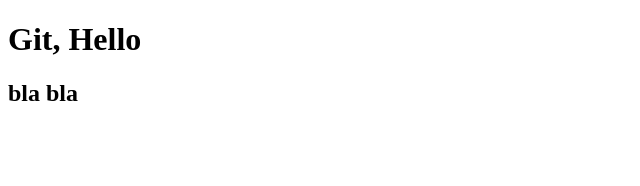
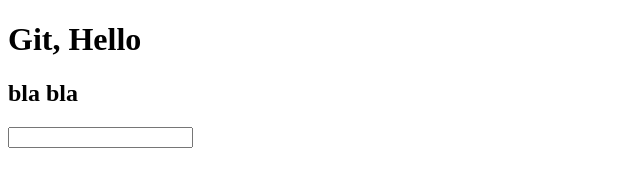
Before and after one commit to Sasha0pro/git, a plain HTML site: page index.html in a window 1280 px wide. Shown: the whole page, without its empty margins (0-640 px from the left). Drawn offline with Linux system fonts and the light colour scheme.

Commit message:
add form

```diff
--- a/index.html
+++ b/index.html
@@ -7,5 +7,9 @@
 <body>
 <h1>Git, Hello</h1>
 <h2>bla bla</h2>
+<form>
+    <input type="text">
+</form>
+
 </body>
 </html>
```
